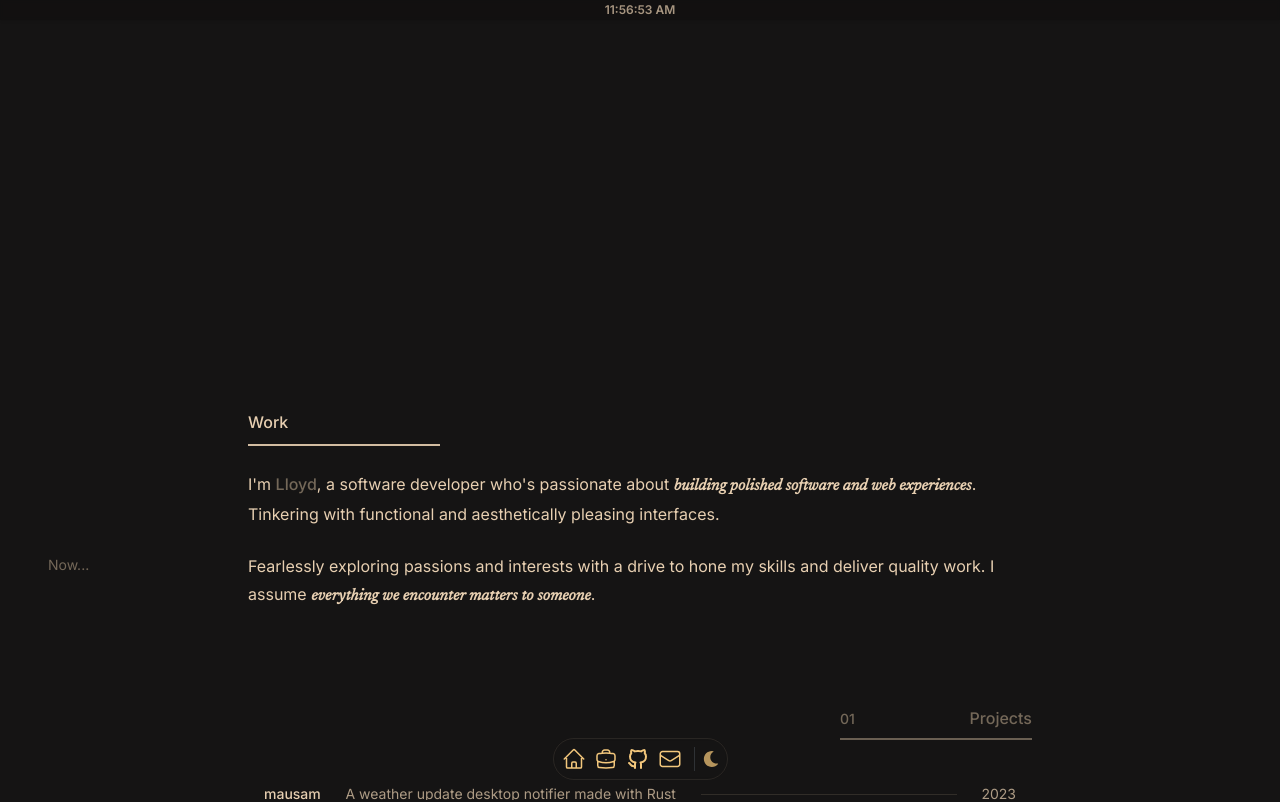
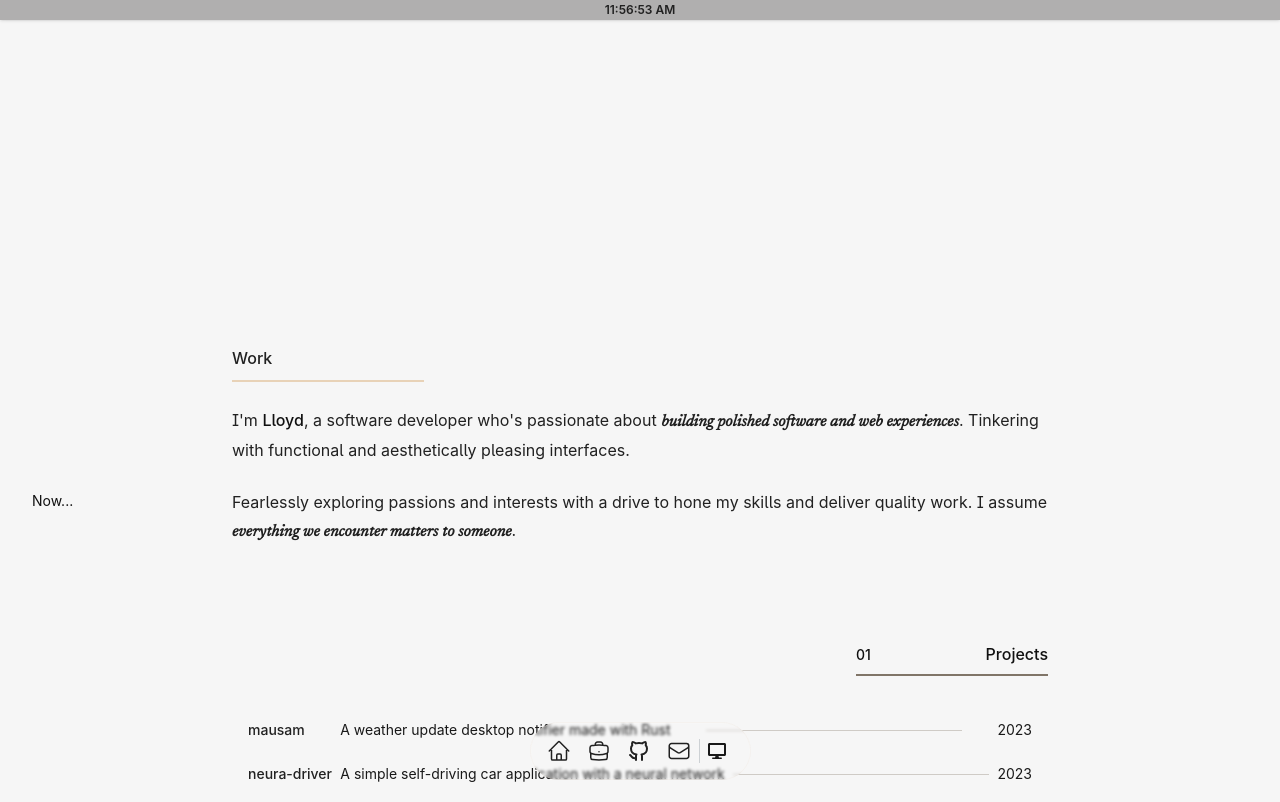
Before and after one commit to lloydlobo/lloydlobo.com, a Next.js app: page /work in a window 1280 px wide. Shown: the top 802 px of the page. Built offline with nearby package versions, Linux system fonts and the light colour scheme.

Commit message:
feat: add theme switcher toggle with next-themes

```diff
--- a/components/layout/Dock/DockNavigation.tsx
+++ b/components/layout/Dock/DockNavigation.tsx
@@ -1,5 +1,8 @@
 import { useDarkMode } from "@/hooks/useDarkMode";
 import Link from "next/link";
+import { Fragment } from 'react'
+import { Menu, Transition } from '@headlessui/react'
+import { ChevronDownIcon } from '@heroicons/react/20/solid'
 import React, { ReactNode, useEffect, useRef, useState } from "react";
 import {
   FaSearch,
@@ -8,7 +11,9 @@ import {
   FaUserCircle,
   FaMoon,
   FaSun,
+  FaDesktop,
 } from 'react-icons/fa';
+import { useTheme, } from "next-themes";
 
 export function DockNavigation() {
   return (
@@ -18,21 +23,129 @@ export function DockNavigation() {
 
 function DockNav() {
   return (
-    <nav className="z-50 fixed bottom-5 left-0 right-0 gird  mx-auto">
-      <div className="border divider-gray6/40 divide-gray4/30 py-2 divide-x gap-1 border-opacity-10  flex rounded-full border-secondary/10 w-fit mx-auto bg-opacity-40 backdrop-blur-[1.5px]">
-        <div className="dock px-2 grid grid-flow-col justify-between overflow-x-scroll overflow-y-hidden gap-2 place-items-center">
+    <nav className="z-50 fixed bottom-5 left-0 right-0 gird mx-auto">
+
+      <div className="border divider-gray6/40 divide-gray4/30 px-4 py-4 divide-x gap-2 border-opacity-10  flex rounded-full border-secondary/10 w-fit mx-auto bg-opacity-40 backdrop-blur-[1.5px]">
+        <div className="dock grid grid-flow-col justify-between gap-4 place-items-center">
           <HomeIcon />
           <WorkIcon />
           <GithubIcon />
           <MailIcon />
         </div>
-        <div className="dock px-2 grid grid-flow-col justify-between overflow-x-scroll overflow-y-hidden gap-2  place-items-center">
+        <div className="dock px-2 grid grid-flow-col relative justify-between gap-4  place-items-center">
+          <ThemeDropdown />
+          {/*
+          <ThemeSwitch />
           <ThemeIcon />
+          */}
         </div>
       </div>
     </nav>
   );
 }
+
+export const ThemeSwitch = () => {
+  const [mounted, setMounted] = useState(false)
+  const { theme, setTheme } = useTheme()
+
+  // useEffect only runs on the client, so now we can safely show the UI
+  useEffect(() => {
+    setMounted(true)
+  }, [])
+  if (!mounted) {
+    return null
+  }
+
+  const handleMode = (e) => {
+    console.log(e.target.id);
+    setTheme!(e.target.id);
+  }
+
+  // <div  onChange={e => setTheme(e.target.value)}> <option className="text-gray4 relative w-6 h-6" value="system"> <span className="absolute"><FaDesktop /></span> </option> <option className="text-gray4 relative w-6 h-6" value="dark">   <span className="absolute"><FaMoon /></span> </option> <option className="text-gray4 relative w-6 h-6" value="light">  <span className="absolute"><FaSun /></span> </option> </div>
+  return (
+    <>
+      <div onClick={handleMode}
+        className="flex brightness-75 cursor-pointer items-center font-semibold underline decoration-accent underline-offset-8 hover:text-accent"
+      >
+        {mounted ? (<button className="w-6 z-10 flex items-center justify-center h-6 rounded bg-primary" id="dark"><FaSun /></button>) : (<div id="light"><FaMoon /></div>)}
+      </div>
+    </>
+  )
+}
+
+
+function classNames(...classes) {
+  return classes.filter(Boolean).join(' ')
+}
+
+export function ThemeDropdown() {
+  const [mounted, setMounted] = useState(false)
+  const [dropdown, setDropdown] = useState(false)
+  const { theme, setTheme } = useTheme()
+
+  // useEffect only runs on the client, so now we can safely show the UI
+  useEffect(() => {
+    setMounted(true)
+  }, [])
+  if (!mounted) {
+    return null
+  }
+
+  // e.target may select the svg or span too.
+  // e.currentTarget selects the parent button.
+  const switchTheme = (e) => {
+    setTheme(e.currentTarget.id);
+    setDropdown(!dropdown);
+  }
+  const themeModes = [
+    { name: "system", icon: <FaDesktop />, },
+    { name: "light", icon: <FaSun />, },
+    { name: "dark", icon: <FaMoon />, }
+  ];
+
+  return (
+    <>
+      <div className="grid">
+        {/* Dropdown */}
+        <div className={`${dropdown ? 'opacity-100 left-0' : 'opacity-0 left-[200vw]'} absolute bottom-8 z-10`}>
+          <div className="py-0.5 divide-gray4/30 rounded-md grid h-fit divide-y text-start">
+            {themeModes.map(({ name, icon }, index) => (
+              <button
+                onClick={(e) => switchTheme(e)}
+                id={name}
+                key={`theme-${name}-${index}`} className="flex cursor-pointer hover:backdrop-brightness-150 px-2 text-center  py-1 divide-white gap-x-2 w-full">
+                <>
+                  <div className="text-lg brightness-75">{icon}</div>
+                  <span className="text-xs brightness-90">{name}</span>
+                </>
+              </button>
+            ))}
+          </div>
+        </div>
+
+        {/* Current theme dock icon */}
+        <div className="">
+          {themeModes.map(({ name, icon }, index) => {
+            if (theme !== name) {
+              return null;
+            }
+            return (
+              <button
+                key={`theme-${name}-${index}-curr-${theme}`}
+                onClick={() => { setDropdown(!dropdown) }}
+                className="text-lg flex items-center cursor-pointer brightness-75"
+              >
+                {icon}
+              </button>
+            )
+          }
+          )}
+        </div>
+      </div>
+    </>
+  )
+}
+
 
 const ThemeIcon = () => {
   const [darkTheme, setDarkTheme] = useDarkMode();
@@ -44,11 +157,9 @@ const ThemeIcon = () => {
       >
         {darkTheme ? (<FaSun />) : (<FaMoon />)}
       </span>
-
     </>
   )
 }
-
 
 const HomeIcon = () => {
   return (
--- a/package.json
+++ b/package.json
@@ -15,6 +15,7 @@
     "cobe": "^0.6.3",
     "framer-motion": "^10.0.0",
     "next": "latest",
+    "next-themes": "^0.2.1",
     "prismjs": "^1.29.0",
     "react": "^18.2.0",
     "react-dom": "^18.2.0",
--- a/pages/_app.tsx
+++ b/pages/_app.tsx
@@ -1,16 +1,14 @@
 // pages/_app.tsx
 
-import { Inter } from "next/font/google";
-const inter = Inter({ subsets: ["latin"] });
-
+import { ThemeProvider } from "next-themes";
 import "../styles/globals.css";
 
 export default function MyApp({ Component, pageProps }) {
   return (
     <>
-      <main className={`${inter.className}`}>
+      <ThemeProvider>
         <Component {...pageProps} />
-      </main>
+      </ThemeProvider>
     </>
 
   );
--- a/pages/index.tsx
+++ b/pages/index.tsx
@@ -21,7 +21,7 @@ export function ClockNav() {
   }, []);
   return (
     <header className="flex z-50 min-h-[1.25rem] justify-center fixed left-0 right-0 px-2 top-0 bg-on-secondary/30 shadow items-center text-xs font-semibold brightness-100 backdrop-blur-[2px] gap-x-2">
-      <span className="h-full text-secondary text-opacity-70">
+      <span className="h-full dark:text-secondary text-opacity-70">
         {currentTime ? (
           <span>{currentTime}</span>
         ) : (
@@ -39,11 +39,9 @@ export default function IndexPage() {
         <main className="">
           <article>
             <div className="flex relative top-0 ">
-              <div className="relative mx-2  w-full">
+              <div className="relative mx-2 w-full">
                 <div
-                  className="
-selection:bg-accent selection:text-fuchsia-900 text-2xl tracking-tight leading-9 lowercase  px-4 container w-full sm:max-w-[75vw] decoration-accent underline-offset-8 lg:max-w-[63vw] mx-auto text-secondary font-medium gap-1"
-                >
+                  className="selection:bg-accent selection:text-fuchsia-900 text-2xl tracking-tight leading-9 lowercase  px-4 container w-full sm:max-w-[75vw] decoration-accent underline-offset-8 lg:max-w-[63vw] mx-auto dark:text-secondary font-medium gap-1">
                   <Link
                     href="/about"
                     className="opacity-50 hover:underline hover:opacity-100  hover:text-accent "
--- a/pages/work.tsx
+++ b/pages/work.tsx
@@ -77,7 +77,7 @@ export default function WorkPage() {
             <article className="">
               <div className="">
                 <h1
-                  className={`text-6xl font-bold text-primary backdrop-blur-[0px] hover:text-accent md:text-7xl`}
+                  className={`text-6xl font-bold dark:text-primary backdrop-blur-[0px] hover:text-accent md:text-7xl`}
                 >
                   <span className="bg-clip-text text-transparent bg-gradient-to-r from-primary/50 backdrop-filter to-primary backdrop-blur-[1px]">
                     <span className="relative brightness-90">
@@ -97,7 +97,7 @@ export default function WorkPage() {
         <div className={`mx-auto space-y-12 font-sans lg:space-y-24 mt-16`}>
           <Section>
             <article className="">
-              <div className="mx-auto w-full text-secondary">
+              <div className="mx-auto w-full dark:text-secondary">
                 <div className="relative space-y-6 mx-auto w-full">
                   <div className="w-48 border-b-[2px] border-secondary/90 pb-2">
                     <p className="font-medium text-start">Work</p>
@@ -170,7 +170,7 @@ export default function WorkPage() {
 
           <Section>
             <article>
-              <div className="relative  space-y-9 grid w-full text-secondary">
+              <div className="relative  space-y-9 grid w-full dark:text-secondary">
                 <h2
                   className="flex w-48 items-baseline justify-between place-self-end border-b-[2px] border-secondary/90 pb-2 text-end font-medium before:text-sm
                 before:content-['01'] brightness-50
@@ -206,7 +206,7 @@ export default function WorkPage() {
 
           <Section>
             <article>
-              <div className="relative text-secondary space-y-12 mx-auto w-full">
+              <div className="relative dark:text-secondary space-y-12 mx-auto w-full">
                 <h2
                   className="w-48 font-medium  flex items-baseline brightness-50 justify-between place-self-start border-b-[2px] border-secondary/90 pb-2 text-start after:text-sm
                 after:content-['02']"
@@ -216,7 +216,7 @@ export default function WorkPage() {
 
                 <div className="">
                   <h1
-                    className={`text-4xl font-bold text-primary backdrop-blur-[0px] hover:text-accent md:text-5xl`}
+                    className={`text-4xl font-bold dark:text-primary backdrop-blur-[0px] hover:text-accent md:text-5xl`}
                   >
                     <span className="bg-clip-text text-transparent bg-gradient-to-r from-primary/50 backdrop-filter to-primary backdrop-blur-[0px]">
                       <span className="relative brightness-90">
@@ -227,7 +227,7 @@ export default function WorkPage() {
                     </span>
                   </h1>
                 </div>
-                <div className="w-full space-y-6 text-secondary lg:place-items-center">
+                <div className="w-full space-y-6 dark:text-secondary lg:place-items-center">
                   <div className="gap-12 grid md:grid-cols-2">
                     <div className="space-y-5">
                       <h4 className="brightness-75 text-sm font-medium">
@@ -279,10 +279,10 @@ export default function WorkPage() {
 
                 <div className="ml-auto text-sm 4xl:w-[75vw] space-y-12 tracking-widest ">
                   <div className="lg:mt-12">
-                    <h3 className="mb-4 text-sm flex items-baseline justify-between place-self-end border-b-[1px] border-secondary/30 py-3 text-start font-normal brightness-75 text-secondary ">
+                    <h3 className="mb-4 text-sm flex items-baseline justify-between place-self-end border-b-[1px] border-secondary/30 py-3 text-start font-normal brightness-75 dark:text-secondary ">
                       Expertise
                     </h3>
-                    <ul className={`text-secondary space-y-3`}>
+                    <ul className={`dark:text-secondary space-y-3`}>
                       <li className="">
                         <Link href={`#work`}>Front-end development</Link>
                       </li>
@@ -299,7 +299,7 @@ export default function WorkPage() {
                     <h3 className="mb-4 text-sm brightness-75 flex items-baseline justify-between place-self-end border-b-[1px] border-secondary/30 py-3 text-start font-normal">
                       Stacks
                     </h3>
-                    <ul className={`text-secondary space-y-3`}>
+                    <ul className={`dark:text-secondary space-y-3`}>
                       <li className="">
                         <Link href={`#work`}>NextJS React JamStack</Link>
                       </li>
@@ -320,12 +320,12 @@ export default function WorkPage() {
 
           <Section>
             <article className="mb-24">
-              <div className="relative mb-20 md:mb-36 space-y-6 grid w-full text-secondary  ">
+              <div className="relative mb-20 md:mb-36 space-y-6 grid w-full dark:text-secondary  ">
                 <h2 className="flex w-48 items-baseline justify-between place-self-end border-b-[2px] border-secondary/90 pb-2 text-end brightness-50 font-medium before:text-sm before:content-['03'] mb-8 lg:mb-12">
                   Connect
                 </h2>
               </div>
-              <div className="relative flex w-full flex-col space-y-28 text-secondary">
+              <div className="relative flex w-full flex-col space-y-28 dark:text-secondary">
                 <FooterCTAHero />
                 <FooterCTABody />
               </div>
@@ -368,7 +368,7 @@ function FooterCTAHero() {
   return (
     <div className="relative w-fit">
       <h3
-        className={`text-4xl font-bold text-primary backdrop-blur-[0px] md:text-5xl`}
+        className={`text-4xl font-bold dark:text-primary backdrop-blur-[0px] md:text-5xl`}
       >
         <span className="bg-clip-text text-transparent bg-gradient-to-r from-primary/50 to-primary backdrop-blur-[1px]">
           <span className="relative brightness-90">
--- a/styles/globals.css
+++ b/styles/globals.css
@@ -9,71 +9,14 @@
     "Roboto Mono", "Oxygen Mono", "Ubuntu Monospace", "Source Code Pro",
     "Fira Mono", "Droid Sans Mono", "Courier New", monospace;
 
-  --foreground-rgb: 0, 0, 0;
-  --background-start-rgb: 214, 219, 220;
-  --background-end-rgb: 255, 255, 255;
-
-  --primary-glow: conic-gradient(
-    from 180deg at 50% 50%,
-    #16abff33 0deg,
-    #0885ff33 55deg,
-    #54d6ff33 120deg,
-    #0071ff33 160deg,
-    transparent 360deg
-  );
-  --secondary-glow: radial-gradient(
-    rgba(255, 255, 255, 1),
-    rgba(255, 255, 255, 0)
-  );
-
-  --tile-start-rgb: 239, 245, 249;
-  --tile-end-rgb: 228, 232, 233;
-  --tile-border: conic-gradient(
-    #00000080,
-    #00000040,
-    #00000030,
-    #00000020,
-    #00000010,
-    #00000010,
-    #00000080
-  );
-
-  --callout-rgb: 238, 240, 241;
-  --callout-border-rgb: 172, 175, 176;
-  --card-rgb: 180, 185, 188;
-  --card-border-rgb: 131, 134, 135;
+  --foreground: #212121;
+  --background: #f6f6f6;
 }
 
 @media (prefers-color-scheme: dark) {
   :root {
-    --foreground-rgb: 255, 255, 255;
-    --background-start-rgb: 0, 0, 0;
-    --background-end-rgb: 0, 0, 0;
-
-    --primary-glow: radial-gradient(rgba(1, 65, 255, 0.4), rgba(1, 65, 255, 0));
-    --secondary-glow: linear-gradient(
-      to bottom right,
-      rgba(1, 65, 255, 0),
-      rgba(1, 65, 255, 0),
-      rgba(1, 65, 255, 0.3)
-    );
-
-    --tile-start-rgb: 2, 13, 46;
-    --tile-end-rgb: 2, 5, 19;
-    --tile-border: conic-gradient(
-      #ffffff80,
-      #ffffff40,
-      #ffffff30,
-      #ffffff20,
-      #ffffff10,
-      #ffffff10,
-      #ffffff80
-    );
-
-    --callout-rgb: 20, 20, 20;
-    --callout-border-rgb: 108, 108, 108;
-    --card-rgb: 100, 100, 100;
-    --card-border-rgb: 200, 200, 200;
+    /* --foreground: white; */
+    /* --background: black; */
   }
 }
 
@@ -84,6 +27,10 @@
   /* @apply outline-1 outline-dotted bg-purple-800 bg-opacity-[0.002]; */
 }
 
+html {
+  @apply [--scroll-mt:9.875rem] lg:[--scroll-mt:6.3125rem];
+}
+
 html,
 body {
   max-width: 100vw;
@@ -91,7 +38,16 @@ body {
 }
 
 body {
-  @apply h-screen text-primary bg-on-primary;
+  min-height: 100vh;
+  /* @apply text-on-primary bg-gray1 dark:text-primary dark:bg-on-primary; */
+  /* @apply text-primary bg-on-primary; */
+  color: var(--foreground);
+  background: var(--background);
+}
+
+[data-theme="dark"] {
+  --foreground: #f6f6f6;
+  --background: #121212;
 }
 
 main {
```
Also changed, not shown: 1 other file (tests, documents, lock files or other folders).
